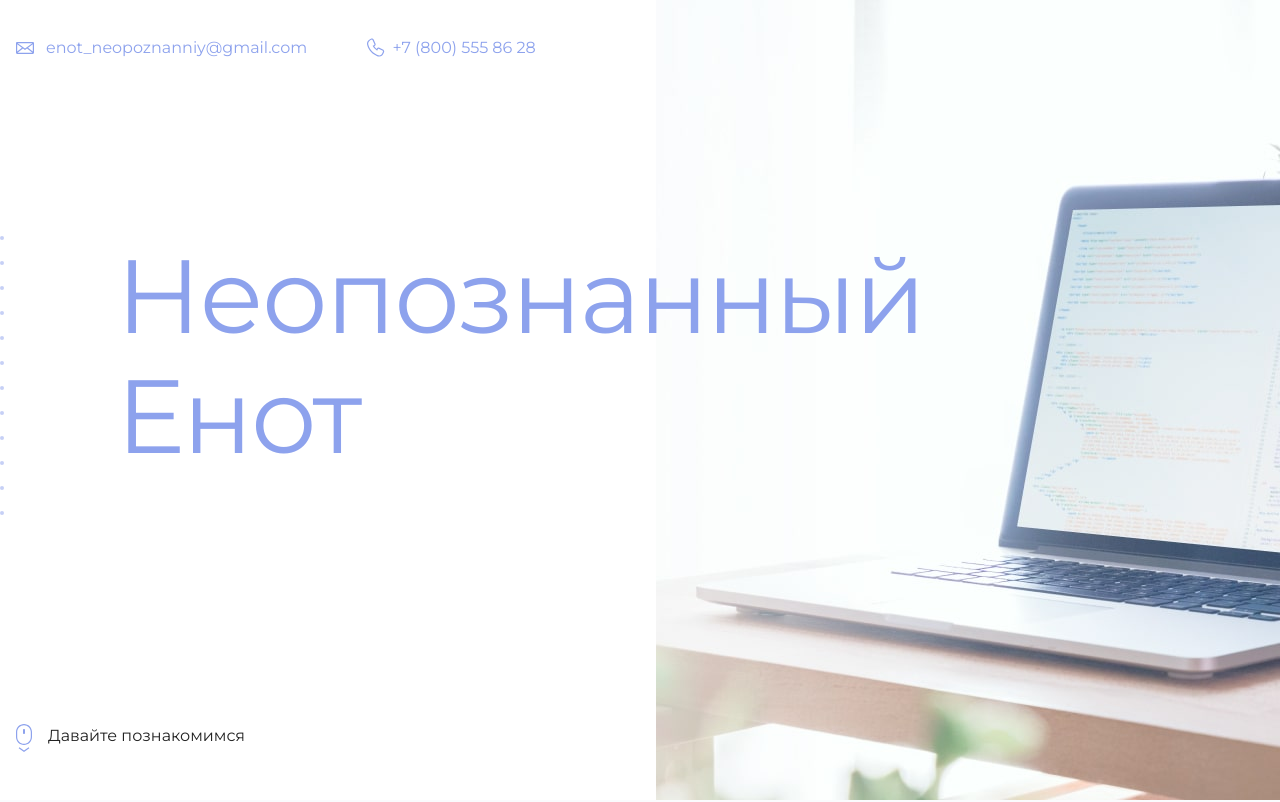
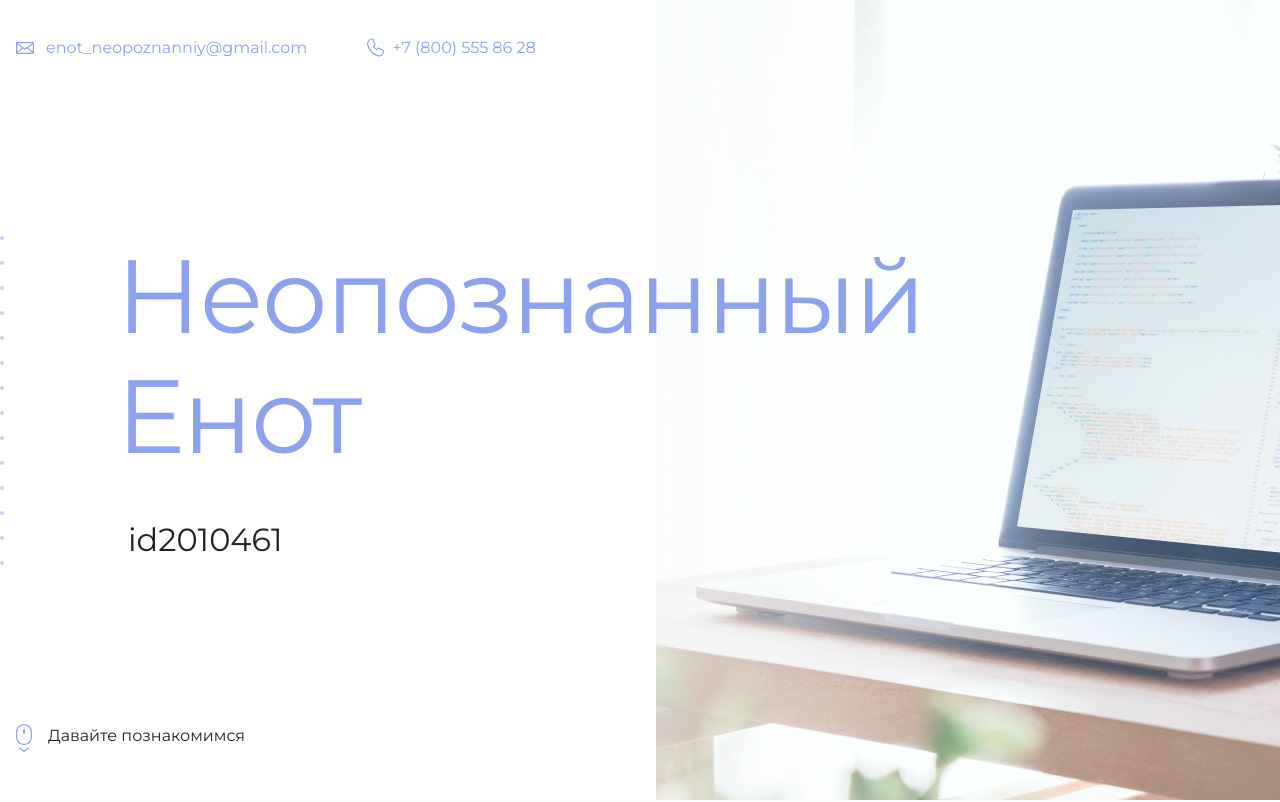
Before and after one commit to Askenread/my-site, a plain HTML site: page index.html in a window 1280 px wide. Shown: the top 802 px of the page. Drawn offline with Linux system fonts and the light colour scheme.

Commit message:
Update index.html

```diff
--- a/index.html
+++ b/index.html
@@ -19,7 +19,7 @@
       <section class="hero-image">
         <div class="container">
           <h1 class="heading">Неопознанный Енот</h1>
-          <p><!-- Тут ваш id на сайте Академии --></p>
+          <p>id2010461</p>
         </div>
       </section>
 
```
